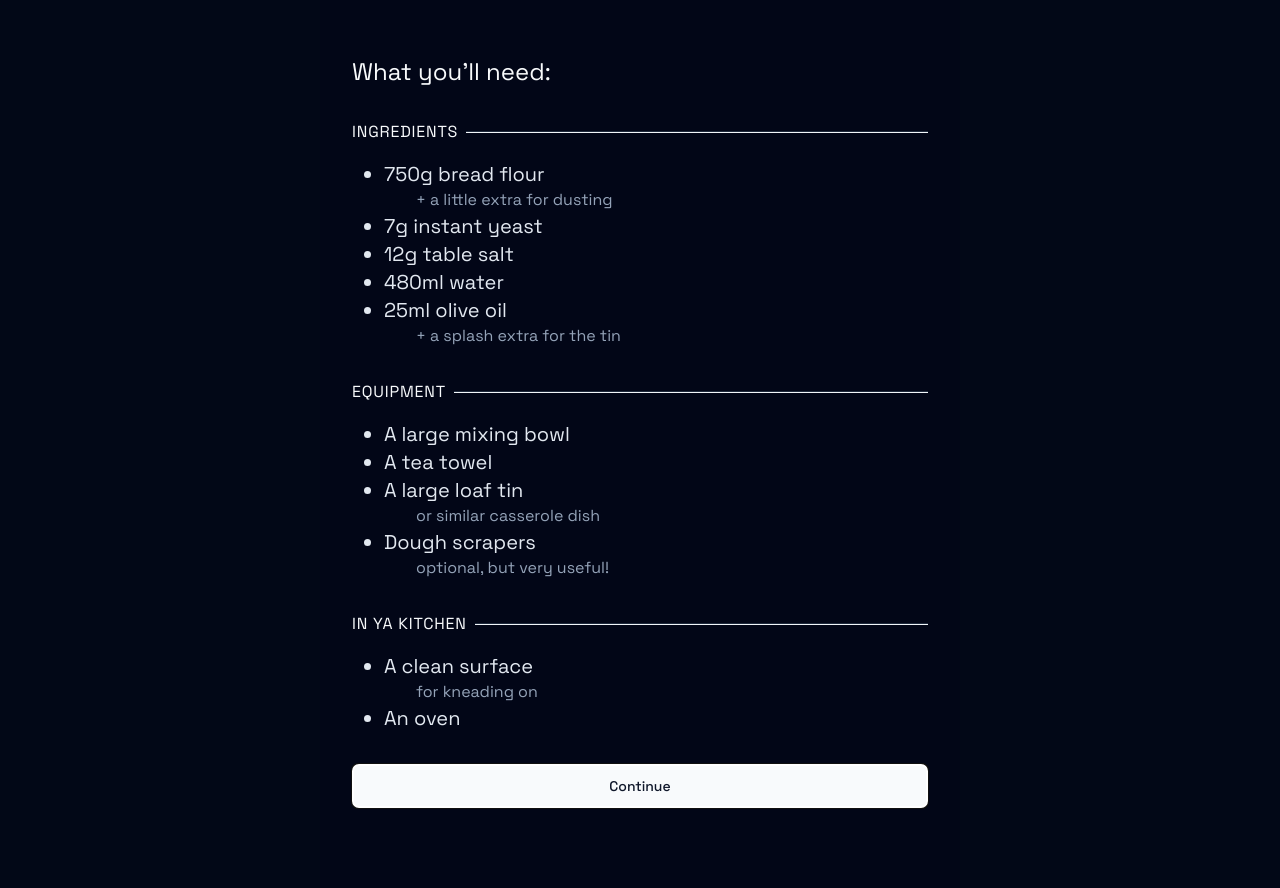
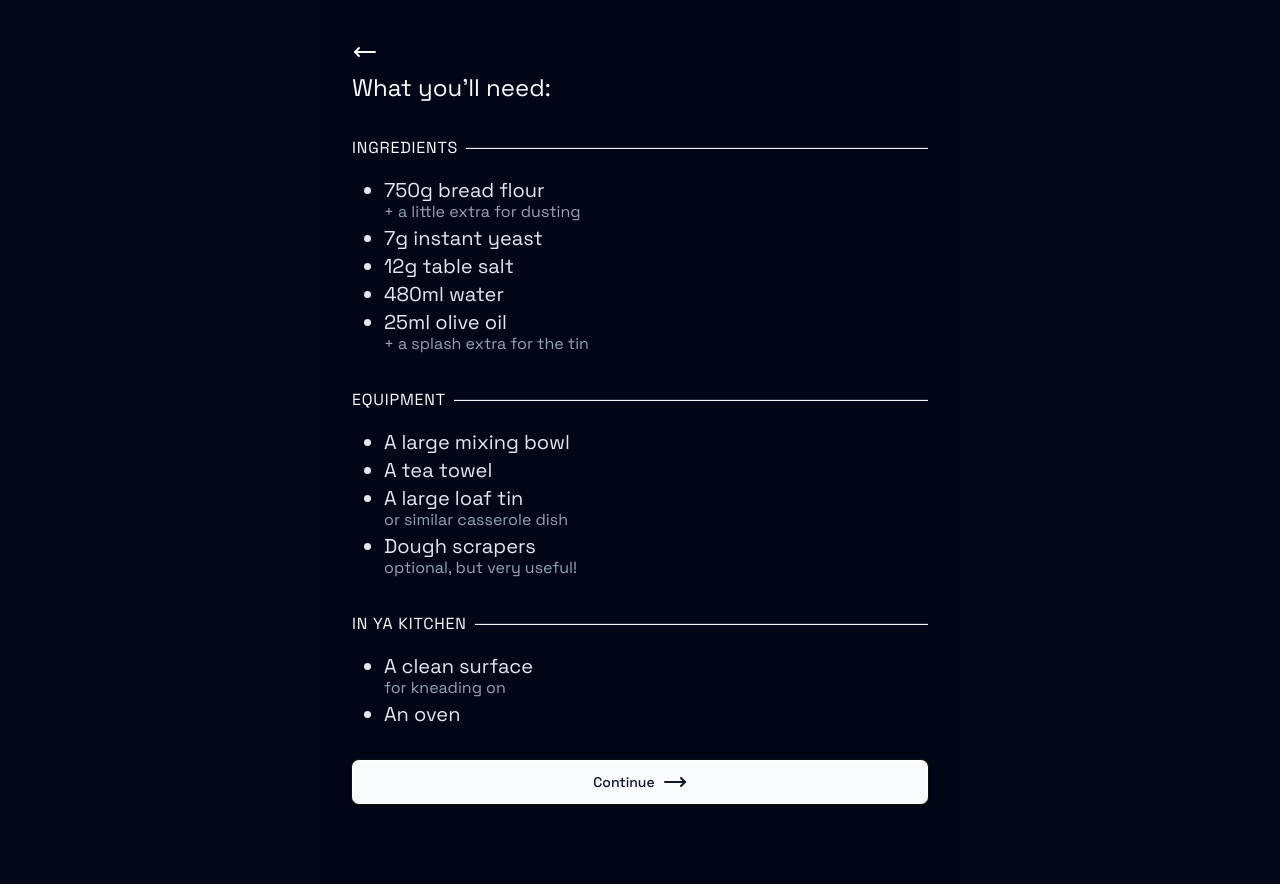
Before and after one commit to p44v9n/bread-react, a React (Vite) app: page / in a window 1280 px wide. Both pictures are taken after a click on the button "Continue". Built offline with nearby package versions, Linux system fonts and the light colour scheme.

Commit message:
back button

```diff
--- a/src/App.tsx
+++ b/src/App.tsx
@@ -1,14 +1,15 @@
 // import { useState } from 'react'
 // import reactLogo from './assets/react.svg'
-import brid from './assets/bread.svg'
-import './App.css'
+import brid from "./assets/bread.svg";
+import "./App.css";
 import { useState } from "react";
 // import { Drawer } from 'vaul'
-import { Button } from '@/components/ui/button'
-import Step1 from './Step1'
-import Step2 from './Step2'
-import Step3 from './Step3'
-import Intro from './Intro'
+import { Button } from "@/components/ui/button";
+import Step1 from "./Step1";
+import Step2 from "./Step2";
+import Step3 from "./Step3";
+import Intro from "./Intro";
+import { MoveLeft, MoveRight, RotateCcw } from "lucide-react";
 
 // const currentStep = 0;
 
@@ -18,32 +19,45 @@ function App() {
   function click() {
     setStep((step + 1) % 6); //on click, add 1 to step
     document.body.scrollTop = document.documentElement.scrollTop = 0;
-
   }
 
-  let button = (<>
+  let button = (
+    <>
       {/* <div className=" w-screen"> */}
-      <Button variant="default" size="lg" className="my-8 w-full" onClick={click}>
+      <Button
+        variant="default"
+        size="lg"
+        className="my-8 w-full gap-2"
+        onClick={click}
+      >
+        {step > 4 && <RotateCcw />}
         {step > 4 ? "Reset" : "Continue"}
+        {step <= 4 &&  <MoveRight />}
       </Button>
       {/* </div> */}
-  </>)
+    </>
+  );
 
   let content;
   if (step === 0) {
     content = (
       <>
-      <h1 className="text-center text-3xl leading-[100px]">A<br/>Simple<br/>Loaf<br/></h1>
+        <h1 className="text-center text-3xl leading-[100px]">
+          A<br />
+          Simple
+          <br />
+          Loaf
+          <br />
+        </h1>
         <div className="mx-auto">
-        <img src={brid} alt="" width="150"/>
+          <img src={brid} alt="" width="150" />
         </div>
       </>
-    )
+    );
   } else if (step === 1) {
     content = (
       <>
         <Intro />
-
       </>
     );
   } else if (step === 2) {
@@ -64,23 +78,34 @@ function App() {
         <Step3 />
       </>
     );
-  } else  {
+  } else {
     content = (
       <>
         <h1 className="text-center text-3xl leading-[100px]">Nom nom!</h1>
         <div className="mx-auto">
-        <img src={brid} alt="" width="150"/>
+          <img src={brid} alt="" width="150" />
         </div>
       </>
-    )
+    );
   }
 
   return (
-    <div className=" bg-slate-950 max-w-screen-sm w-screen flex flex-col min-h-dvh justify-between align-middle px-8 pt-14 pb-12">
+    <div className=" bg-slate-950 max-w-screen-sm w-screen flex flex-col min-h-dvh justify-between align-middle px-8 pt-8 pb-12">
+      <div className="flex flex-col">
+        {step > 0 && (
+          <Button
+            variant={"secondary"}
+            className="px-0 w-fit bg-slate-950"
+            onClick={() => setStep(step - 1)}
+          >
+            <MoveLeft />
+          </Button>
+        )}
         {content}
+      </div>
       {button}
     </div>
   );
 }
 
-export default App
+export default App;
--- a/src/Intro.tsx
+++ b/src/Intro.tsx
@@ -16,14 +16,14 @@ export default function Intro() {
         </div>
         <ul className="list-disc text-left ml-8">
           <li className="text-xl text-slate-200">750g bread flour</li>
-          <li className="text-l text-slate-400 ml-8 list-none">
+          <li className="text-l text-slate-400 -mt-1 list-none">
             + a little extra for dusting
           </li>
           <li className="text-xl text-slate-200">7g instant yeast</li>
           <li className="text-xl text-slate-200">12g table salt</li>
           <li className="text-xl text-slate-200">480ml water</li>
           <li className="text-xl text-slate-200">25ml olive oil</li>
-          <li className="text-l text-slate-400 ml-8 list-none mb-4">
+          <li className="text-l text-slate-400 -mt-1 list-none mb-4">
             + a splash extra for the tin
           </li>
         </ul>
@@ -38,11 +38,11 @@ export default function Intro() {
           <li className="text-xl text-slate-200">A large mixing bowl</li>
           <li className="text-xl text-slate-200">A tea towel</li>
           <li className="text-xl text-slate-200">A large loaf tin</li>
-          <li className="text-l text-slate-400 ml-8 list-none">
+          <li className="text-l text-slate-400 -mt-1 list-none">
             or similar casserole dish
           </li>
           <li className="text-xl text-slate-200">Dough scrapers</li>
-          <li className="text-l text-slate-400 ml-8 list-none mb-4">
+          <li className="text-l text-slate-400 -mt-1 list-none mb-4">
             optional, but very useful!
           </li>
         </ul>
@@ -55,7 +55,7 @@ export default function Intro() {
         </div>
         <ul className="list-disc text-left ml-8">
           <li className="text-xl text-slate-200">A clean surface</li>
-          <li className="text-l text-slate-400 ml-8 list-none">
+          <li className="text-l text-slate-400 -mt-1 list-none">
             for kneading on
           </li>
           <li className="text-xl text-slate-200">An oven</li>
--- a/src/Step2.tsx
+++ b/src/Step2.tsx
@@ -33,10 +33,11 @@ export default function Step2() {
             >
               90 minutes <PlayCircle className="inline ml-1" />
             </DrawerTrigger>
-          </li>
-          <li className="text-l text-slate-400 ml-8 list-none mb-4">
+            <br />
+            <div className="text-base leading-5 text-slate-400 list-none mt-2">
             10 minutes before finishing this second prove, preheat the oven to
-            220ºC{" "}
+            220ºC
+            </div>
           </li>
         </ol>
         <DrawerTimer time={stepTime}/>
```
Also changed, not shown: src/Step1.tsx (+26 -13 lines). Lines whose indentation alone changed are shown as unchanged.
